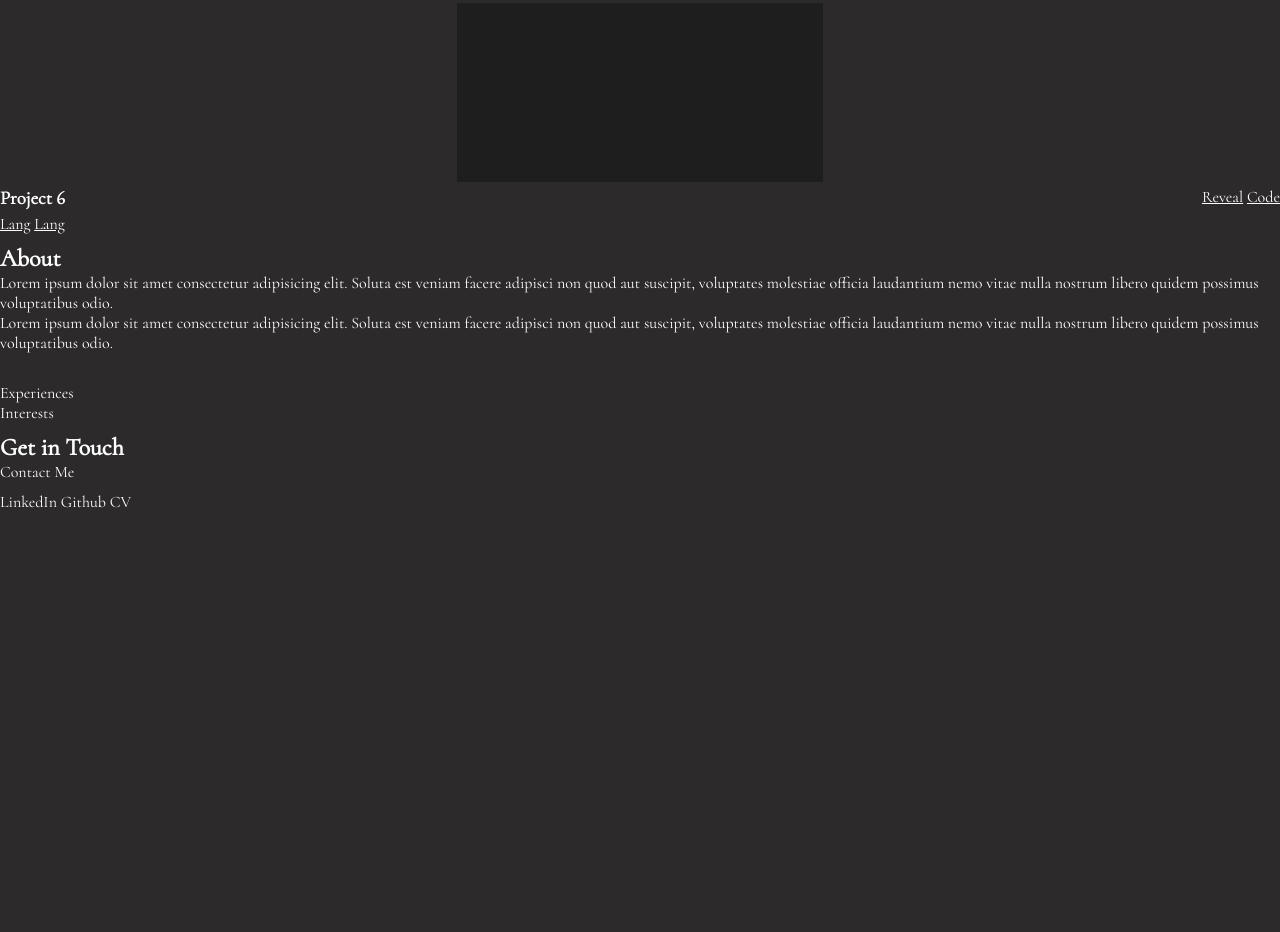
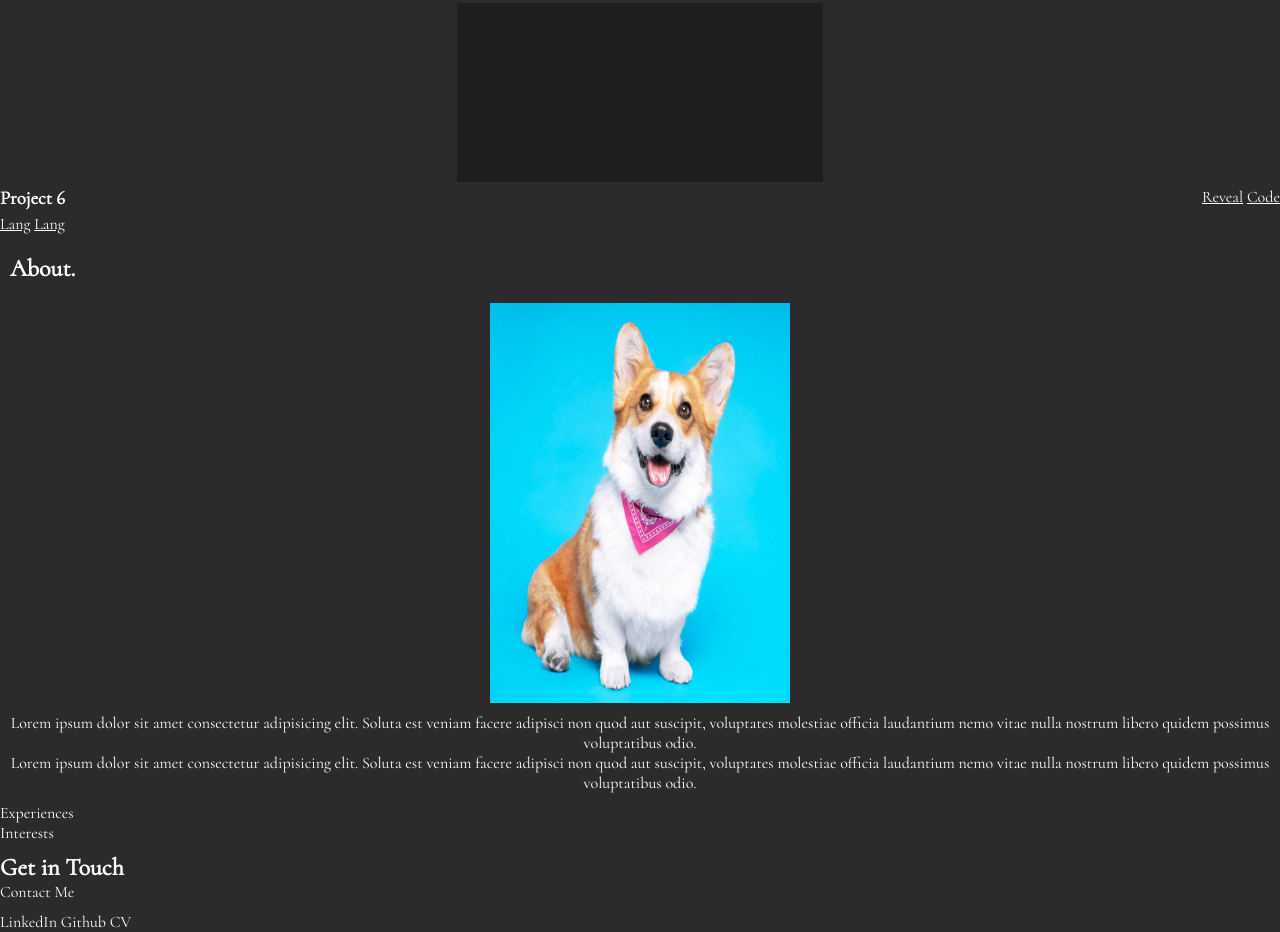
Before and after one commit to thelasttrinh/Portfolio, a plain HTML site: page index.html in a window 1280 px wide. Shown: the part 1400-2332 px from the top of the page. Before the commit the page ends 1912 px from the top, so only its background shows below. Drawn offline with Linux system fonts and the light colour scheme.

Commit message:
Added _section.scss, polishing other files with comments

```diff
--- a/_body.scss
+++ b/_body.scss
@@ -1,7 +1,3 @@
-// body{
-
-// }
-
 //Gridbox for Project 1
 
 .body__Project1{
--- a/_header.scss
+++ b/_header.scss
@@ -3,9 +3,5 @@ header{
     display: flex;
     justify-content: center;
     flex-wrap: wrap;
-    // .header__h1{
-    // }
-    // .header__p{
 
-    // }
 }
--- a/_nav.scss
+++ b/_nav.scss
@@ -7,10 +7,13 @@ nav {
     display: flex;
     flex-direction: row;
     justify-content: space-between;
-    // font-family: $secondaryFont;
+
+    //
     .nav__links{
         justify-content: flex-end;
     }
+
+    //TODO: List drop down icon
     .nav__links ul{
         list-style-type: none;
     }
@@ -21,6 +24,7 @@ nav {
 
 }
 
+//Merging nav * breaks flexbox, so placed it outside
 nav *{
     font-family: $secondaryFont;
 }
--- /dev/null
+++ b/_section.scss
@@ -0,0 +1,24 @@
+.section__about{
+
+    h2{
+        margin:10px
+    }
+    //Flexbox for img?
+    .section__profile{
+        display: flex;
+        flex-direction: column;
+        justify-content: center;
+        align-items: center;
+        //Profile sizing & positioning
+        img{
+            width: 300px;
+            height: 400px;
+            margin: 10px;;
+        }
+    }
+    //Center paragraph
+    .section__p{
+        text-align: center;
+    }
+
+}
--- a/index.html
+++ b/index.html
@@ -146,24 +146,23 @@
     </body>
 
     <section>
-      <div>
-        <h2>About</h2>
+      <div class="section__about">
+        <h2>About.</h2>
+        <div class="section__profile">
+          <img src="International-Corgi-Day-1.jpg" />
+        </div>
+        <div class="section__p">
           <p>
             Lorem ipsum dolor sit amet consectetur adipisicing elit. Soluta est
             veniam facere adipisci non quod aut suscipit, voluptates molestiae
             officia laudantium nemo vitae nulla nostrum libero quidem possimus
-          voluptatibus odio.
-        </p>
-        <p>
+            voluptatibus odio. <br />
             Lorem ipsum dolor sit amet consectetur adipisicing elit. Soluta est
             veniam facere adipisci non quod aut suscipit, voluptates molestiae
             officia laudantium nemo vitae nulla nostrum libero quidem possimus
             voluptatibus odio.
           </p>
         </div>
-
-      <div>
-        <img />
       </div>
     </section>
 
--- a/styles.scss
+++ b/styles.scss
@@ -2,6 +2,7 @@
 @use 'nav';
 @use 'header';
 @use 'body';
+@use 'section';
 
 //Imports
 @import url('https://fonts.googleapis.com/css2?family=Cormorant&family=Inter&display=swap');
```
Also changed, not shown: styles.css, 1 other file. Lines whose indentation alone changed are shown as unchanged.
